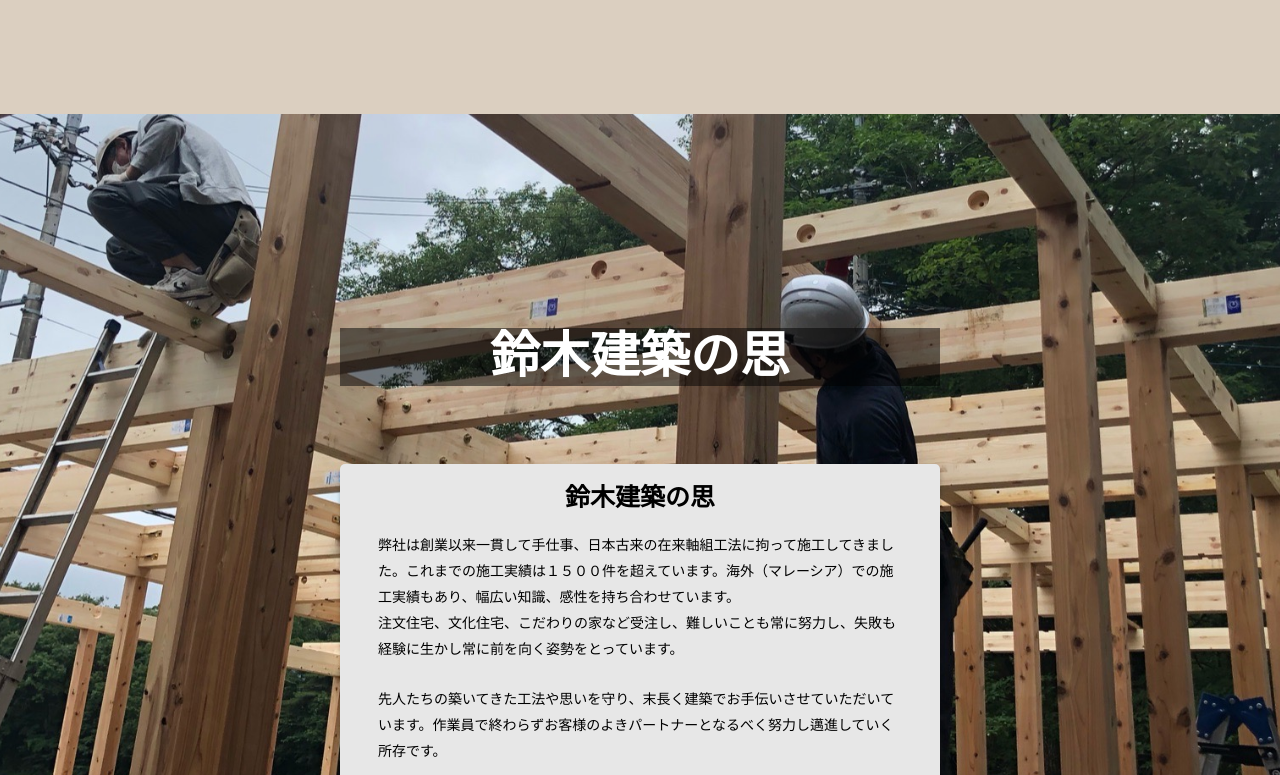
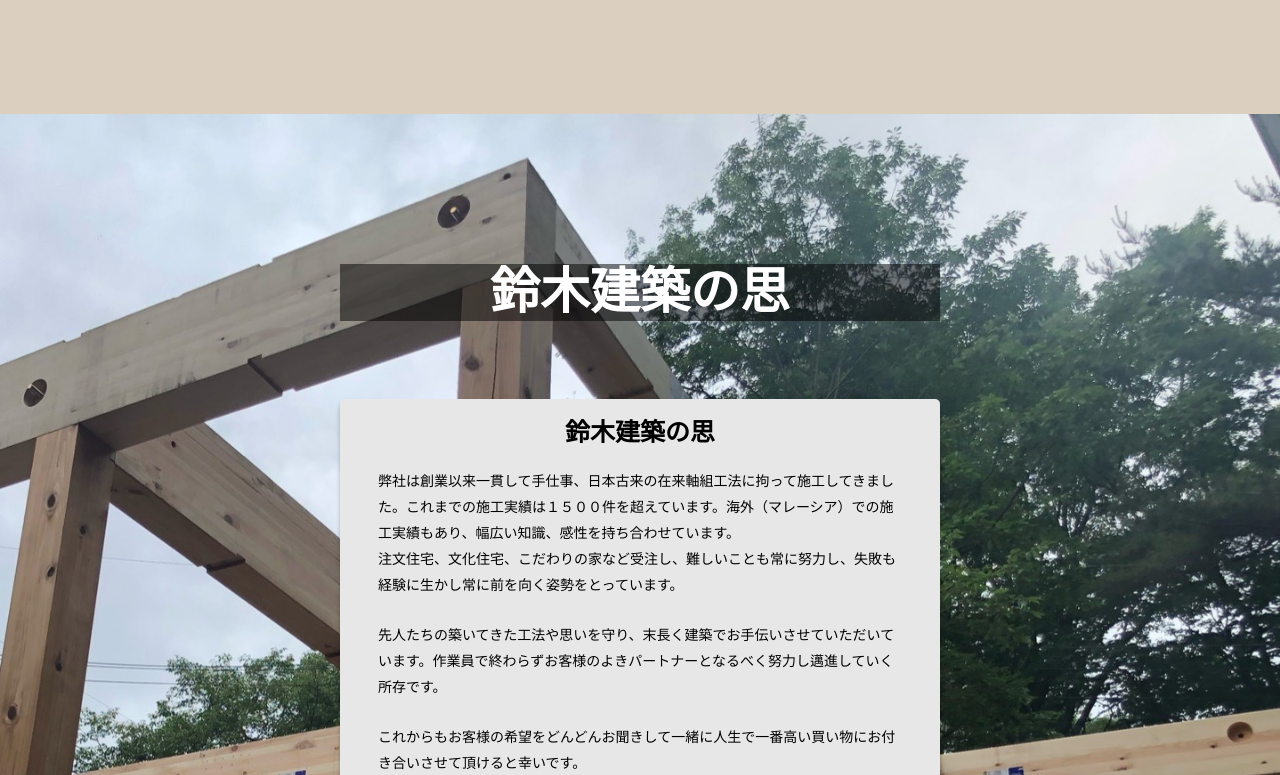
Before and after one commit to PagChomper/suzuki-demo-1, a React (Create React App) app: page / in a window 1280 px wide. Shown: the part 885-1660 px from the top of the page. Built offline with nearby package versions, Linux system fonts and the light colour scheme; a web font is replaced by a local one.

Commit message:
Cropped Image thanks to lavish

```diff
--- a/src/components/About/About.jsx
+++ b/src/components/About/About.jsx
@@ -1,11 +1,15 @@
 import React from "react"
 import "./about.scss"
 import aboutimage from "../../images/about-image.JPG"
+import construction from "../../images/ConstructionImage.JPG"
 
 
 export default function About() {
     return (
         <div className="about">
+
+            {/* <div className="about--background"> <img src={construction} alt="" /></div> */}
+
             <div className="container">
                 <div className="about--mobile-background"></div>
             <h2 className="about--title">鈴木建築の思</h2>
--- a/src/components/About/about.scss
+++ b/src/components/About/about.scss
@@ -4,14 +4,39 @@
 .about {
 
     display: flex;
-    background: url(../../images/ConstructionImage.JPG);
-    padding: 0 12rem 10rem 12rem;
+    background: url(../../images/ConstructionImageCropped.JPG);
+    padding: 15rem 12rem 15rem 12rem;
     background-repeat: no-repeat;
     background-size: cover;
-    background-position-y: -60rem;
-    height: 120rem;
+    background-position-y: -120rem;
+    // background-position-x: -100rem;
+    height: auto;
+    // width: 150%;
+    overflow-x: hidden;
 
+    // &--background {
+    //     position: absolute;
+    //     // background: url(../../images/ConstructionImage.JPG);
+    //     // background-position-y: -40rem;
+    //     // background-position-x: 100%;
+    //     // transform: translate(-50% -70%);
+    //     background-repeat: no-repeat;
+    //     background-size: cover;
+    //     height: 100%;
+    //     width: 100%;
+    //     z-index: -999;
+    //     overflow-y: hidden;
+    //     overflow-x: hidden;
+
+    //     img {
+    //         position: relative;
+    //         height:100%;
+    //         width: 200%;
+    //         object-position: -70rem;
+    //     }
+    // }
     .container {
+        // padding: 15rem 12rem 15rem 12rem;
         display: flex;
         justify-content: center;
         flex-direction: column;
@@ -22,10 +47,10 @@
         color: white;
         font-size: 5rem;
         font-weight: 700;
-        margin-top: 7.8rem;
         margin-bottom: 7.8rem;
         position: relative;
         background: rgba(0, 0, 0, 0.5);
+        margin-top: 0;
     }
     &--card {
         background: #E7E7E7;
@@ -78,8 +103,8 @@
             margin-top: 0;
         }
     }
+
 }
-
 
 // @media screen and (max-width: 1300px) {
 //     .about {
@@ -118,14 +143,12 @@
 @media screen and (max-width: 1500px) {
     .about {
 
-        background-position-x: -25rem;
-        background-position-y: -44rem;
-        background-size: fill;
+        background-position-x: 0;
+        background-position-y: 0;
+        background-size: cover;
+        height: 100%;
 
 
-        &--title {
-            margin-top: -12rem;
-        }
         &--card {
             // grid-template-rows: 20rem 2fr;
             // grid-template-columns: auto;
--- a/src/components/Architect/architect.scss
+++ b/src/components/Architect/architect.scss
@@ -114,12 +114,6 @@
     }
 }
 
-@media screen and (max-width: 1900px) {
-    .architech {
-        padding-top: 0rem;
-        transform: translateY(-20rem);
-    }
-}
 
 @media screen and (max-width: 1024px) {
     .architech {
```
Also changed, not shown: src/images/ConstructionImageCropped.JPG (added).
